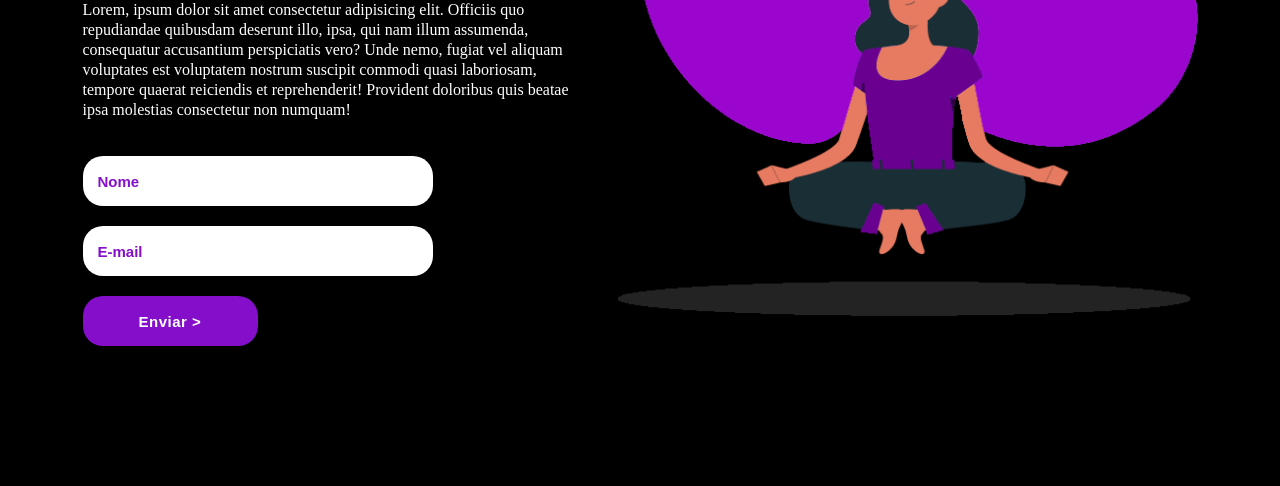
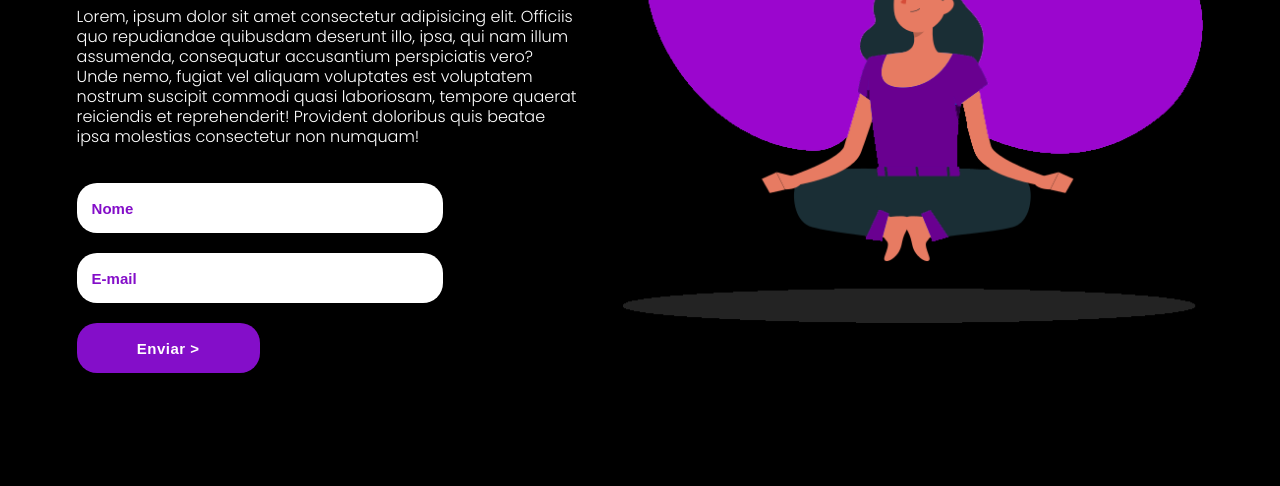
Before and after one commit to bythami/Purple-Langing-Page, a plain HTML site: page index.html in a window 1280 px wide. Shown: the part 314-800 px from the top of the page. Drawn offline with Linux system fonts and the light colour scheme; the site is published under a folder, as on GitHub Pages, so addresses that start at the root find nothing.

Commit message:
Update index.html

```diff
--- a/index.html
+++ b/index.html
@@ -6,7 +6,7 @@
   <meta http-equiv="X-UA-Compatible" content="IE=edge">
   <meta name="viewport" content="width=device-width, initial-scale=1.0">
   <link href="./styles/styles.css" rel="stylesheet">
-  <link href="/styles/fonts.css" rel="stylesheet">
+  <link href="./styles/fonts.css" rel="stylesheet">
   <link href="./styles/media.css" rel="stylesheet">
   <title>Purple Landing Page</title>
 </head>
```
